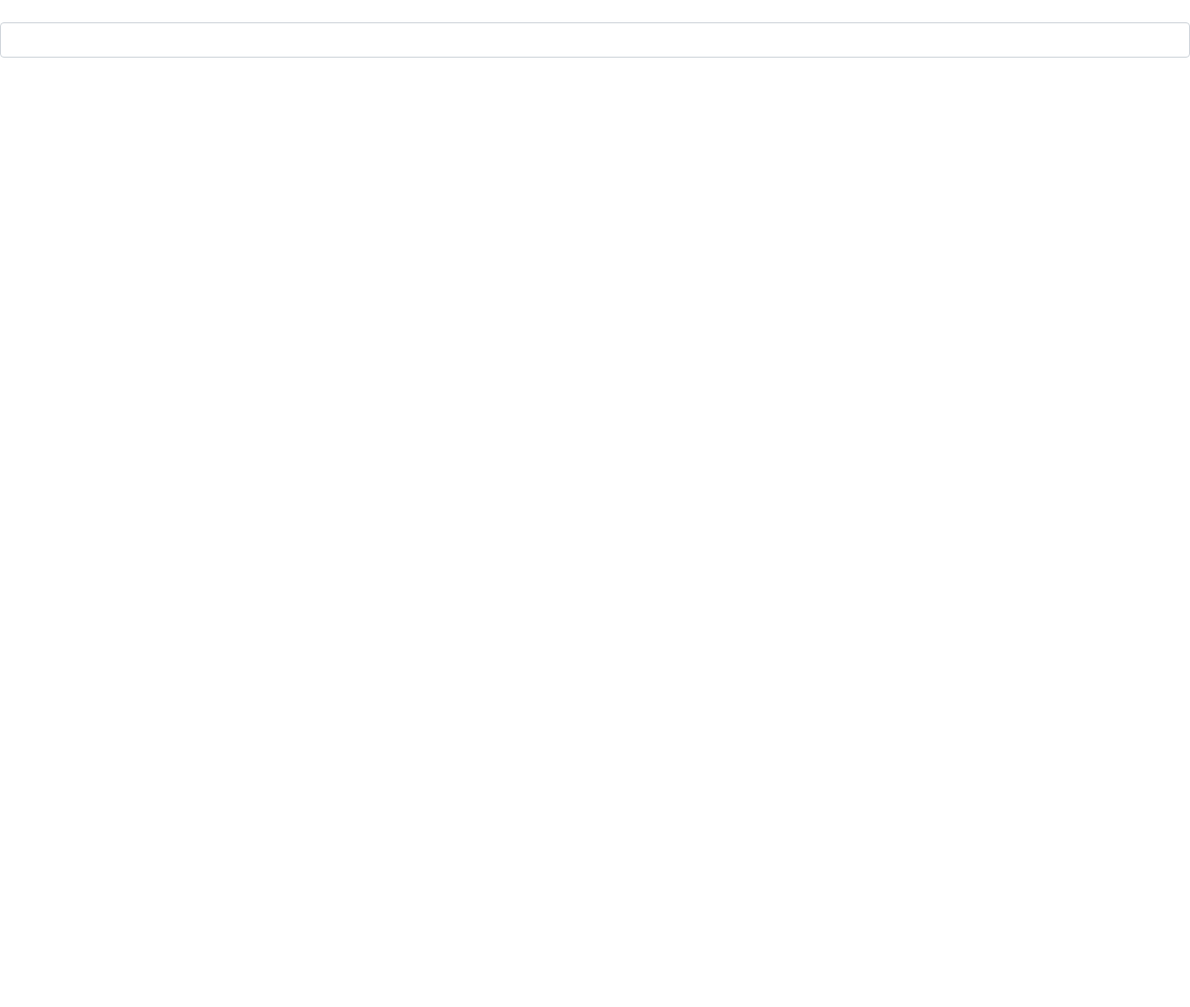
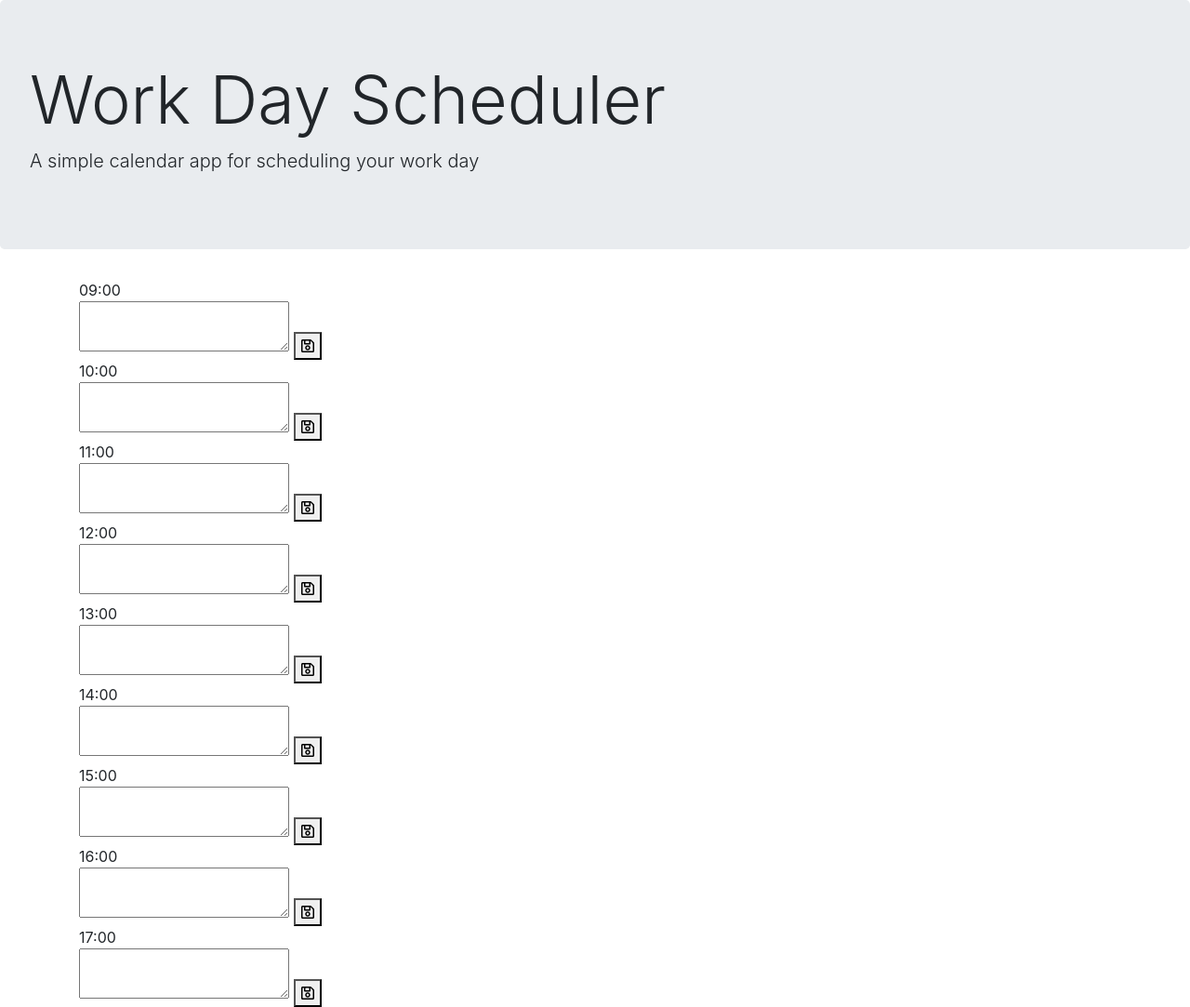
Before and after one commit to Arnette110/Wonderful-Worday-Planner, a plain HTML site: page index.html in a window 1280 px wide. Shown: the whole page at 93% size. Before the commit the page ends 800 px from the top, so only its background shows below. Drawn offline with nearby package versions, Linux system fonts and the light colour scheme.

Commit message:
added full html layout and added font-awesome and moment script tags

```diff
--- a/index.html
+++ b/index.html
@@ -1,5 +1,6 @@
 <!doctype html>
 <html lang="en">
+
   <head>
     <title>Day Scheduler</title>
     <!-- Required meta tags -->
@@ -7,26 +8,106 @@
     <meta name="viewport" content="width=device-width, initial-scale=1, shrink-to-fit=no">
 
     <!-- Bootstrap CSS -->
-    <link rel="stylesheet" href="https://stackpath.bootstrapcdn.com/bootstrap/4.3.1/css/bootstrap.min.css" integrity="sha384-ggOyR0iXCbMQv3Xipma34MD+dH/1fQ784/j6cY/iJTQUOhcWr7x9JvoRxT2MZw1T" crossorigin="anonymous">
+    <link rel="stylesheet" href="https://stackpath.bootstrapcdn.com/bootstrap/4.3.1/css/bootstrap.min.css"
+      integrity="sha384-ggOyR0iXCbMQv3Xipma34MD+dH/1fQ784/j6cY/iJTQUOhcWr7x9JvoRxT2MZw1T" crossorigin="anonymous">
+    <link rel="stylesheet" href="https://cdnjs.cloudflare.com/ajax/libs/font-awesome/5.11.2/css/all.css">
     <link rel="stylesheet" href="assets/css/style.css">
   </head>
+
   <body>
 
-    <div class="form-group">
-      <label for=""></label>
-      <input type="text" class="form-control" name="" id="" aria-describedby="helpId" placeholder="">
-      <small id="helpId" class="form-text text-muted"></small>
-    </div>
-
-    <!-- Optional JavaScript -->
+    <!-- Display title and description of app along with current date and time -->
+    <header class="jumbotron">
+      <h1 class="display-3">Work Day Scheduler</h1>
+      <p class="lead">A simple calendar app for scheduling your work day</p>
+      <p id="currentDay" class="lead"></p>
+    </header>
+    <div class="container">
+      <!-- Timeblocks go here -->
+      <div class="row">
+        <div class="col-sm time-block">
+          <div class="hour">09:00</div>
+          <textarea id="9" data-value="9"></textarea>
+          <button type="submit" class="saveBtn"><i class="far fa-save"></i></button>
+        </div>
+      </div>
+      <div class="row">
+        <div class="col-sm time-block">
+          <div class="hour">10:00</div>
+          <textarea id="10" data-value="10"></textarea>
+          <button type="submit" class="saveBtn"><i class="far fa-save"></i></button>
+        </div>
+      </div>
+      <div class="row">
+        <div class="col-sm time-block">
+          <div class="hour">11:00</div>
+          <textarea id="11" data-value="11"></textarea>
+          <button type="submit" class="saveBtn"><i class="far fa-save"></i></button>
+        </div>
+      </div>
+      <div class="row">
+        <div class="col-sm time-block">
+          <div class="hour">12:00</div>
+          <textarea id="12" data-value="12"></textarea>
+          <button type="submit" class="saveBtn"><i class="far fa-save"></i></button>
+        </div>
+      </div>
+      <div class="row">
+        <div class="col-sm time-block">
+          <div class="hour">13:00</div>
+          <textarea id="13" data-value="13"></textarea>
+          <button type="submit" class="saveBtn"><i class="far fa-save"></i></button>
+        </div>
+      </div>
+      <div class="row">
+        <div class="col-sm time-block">
+          <div class="hour">14:00</div>
+          <textarea id="14" data-value="14"></textarea>
+          <button type="submit" class="saveBtn"><i class="far fa-save"></i></button>
+        </div>
+      </div>
+      <div class="row">
+        <div class="col-sm time-block">
+          <div class="hour">15:00</div>
+          <textarea id="15" data-value="15"></textarea>
+          <button type="submit" class="saveBtn"><i class="far fa-save"></i></button>
+        </div>
+      </div>
+      <div class="row">
+        <div class="col-sm time-block">
+          <div class="hour">16:00</div>
+          <textarea id="16" data-value="16"></textarea>
+          <button type="submit" class="saveBtn"><i class="far fa-save"></i></button>
+        </div>
+      </div>
+      <div class="row">
+        <div class="col-sm time-block">
+          <div class="hour">17:00</div>
+          <textarea id="17" data-value="17"></textarea>
+          <button type="submit" class="saveBtn"><i class="far fa-save"></i></button>
+        </div>
+      </div>
 
 
-    <!-- jQuery first, then Popper.js, then Bootstrap JS -->
-    <script src="https://code.jquery.com/jquery-3.3.1.slim.min.js" integrity="sha384-q8i/X+965DzO0rT7abK41JStQIAqVgRVzpbzo5smXKp4YfRvH+8abtTE1Pi6jizo" crossorigin="anonymous"></script>
-    <script src="https://cdnjs.cloudflare.com/ajax/libs/popper.js/1.14.7/umd/popper.min.js" integrity="sha384-UO2eT0CpHqdSJQ6hJty5KVphtPhzWj9WO1clHTMGa3JDZwrnQq4sF86dIHNDz0W1" crossorigin="anonymous"></script>
-    <script src="https://stackpath.bootstrapcdn.com/bootstrap/4.3.1/js/bootstrap.min.js" integrity="sha384-JjSmVgyd0p3pXB1rRibZUAYoIIy6OrQ6VrjIEaFf/nJGzIxFDsf4x0xIM+B07jRM" crossorigin="anonymous"></script>
-    <script src="https://cdnjs.cloudflare.com/ajax/libs/moment.js/2.24.0/moment.min.js"></script>
-    <script src="assets/js/script.js"></script>
+
+
+
+
+      <!-- jQuery first, then Popper.js, then Bootstrap JS, then Moment.js-->
+      <script src="https://code.jquery.com/jquery-3.3.1.slim.min.js"
+        integrity="sha384-q8i/X+965DzO0rT7abK41JStQIAqVgRVzpbzo5smXKp4YfRvH+8abtTE1Pi6jizo"
+        crossorigin="anonymous"></script>
+      <script src="https://cdnjs.cloudflare.com/ajax/libs/popper.js/1.14.7/umd/popper.min.js"
+        integrity="sha384-UO2eT0CpHqdSJQ6hJty5KVphtPhzWj9WO1clHTMGa3JDZwrnQq4sF86dIHNDz0W1"
+        crossorigin="anonymous"></script>
+      <script src="https://stackpath.bootstrapcdn.com/bootstrap/4.3.1/js/bootstrap.min.js"
+        integrity="sha384-JjSmVgyd0p3pXB1rRibZUAYoIIy6OrQ6VrjIEaFf/nJGzIxFDsf4x0xIM+B07jRM"
+        crossorigin="anonymous"></script>
+      <script src="https://cdnjs.cloudflare.com/ajax/libs/font-awesome/5.11.2/js/all.js"></script>
+      <script src="https://cdnjs.cloudflare.com/ajax/libs/moment.js/2.24.0/moment.min.js"></script>
+      <!-- Optional JavaScript -->
+      <script src="assets/js/script.js"></script>
 
   </body>
+
 </html>
```
